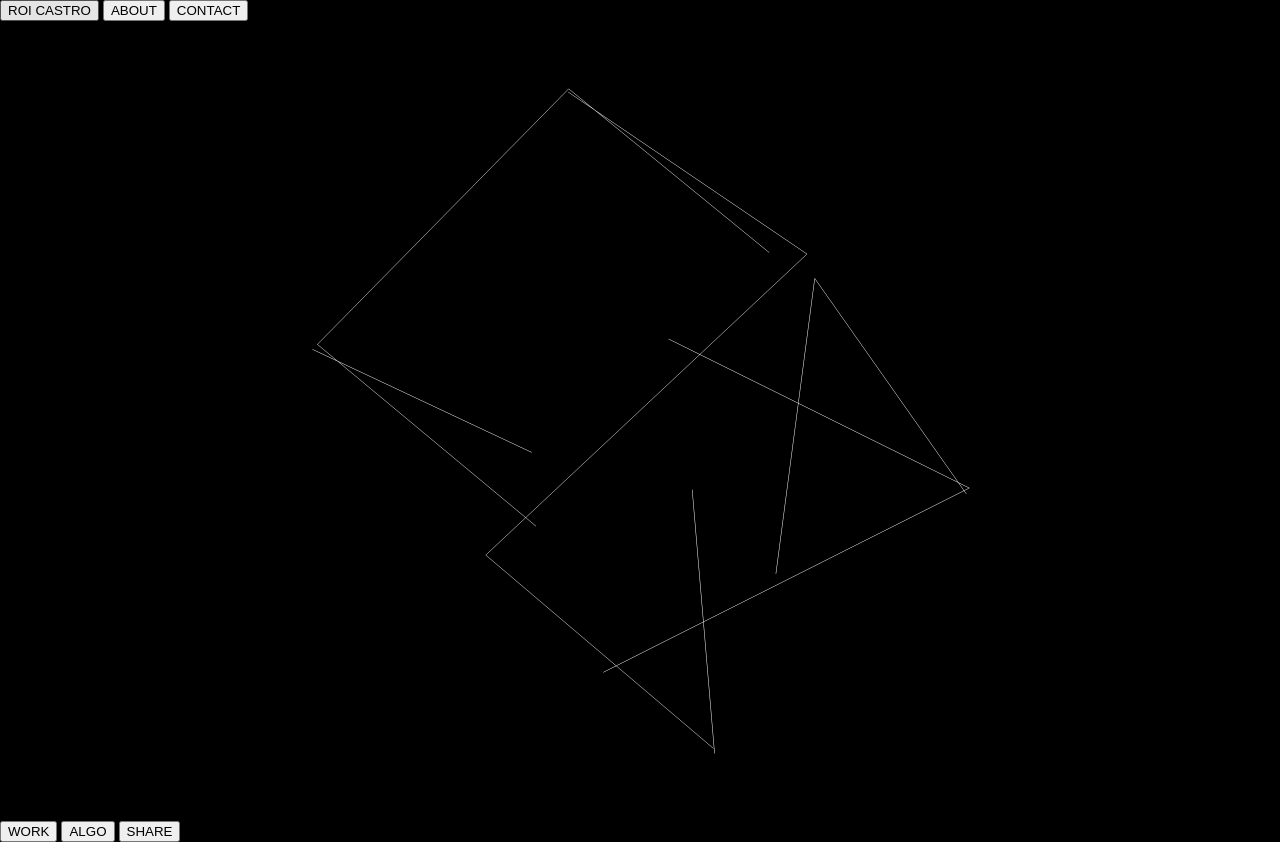
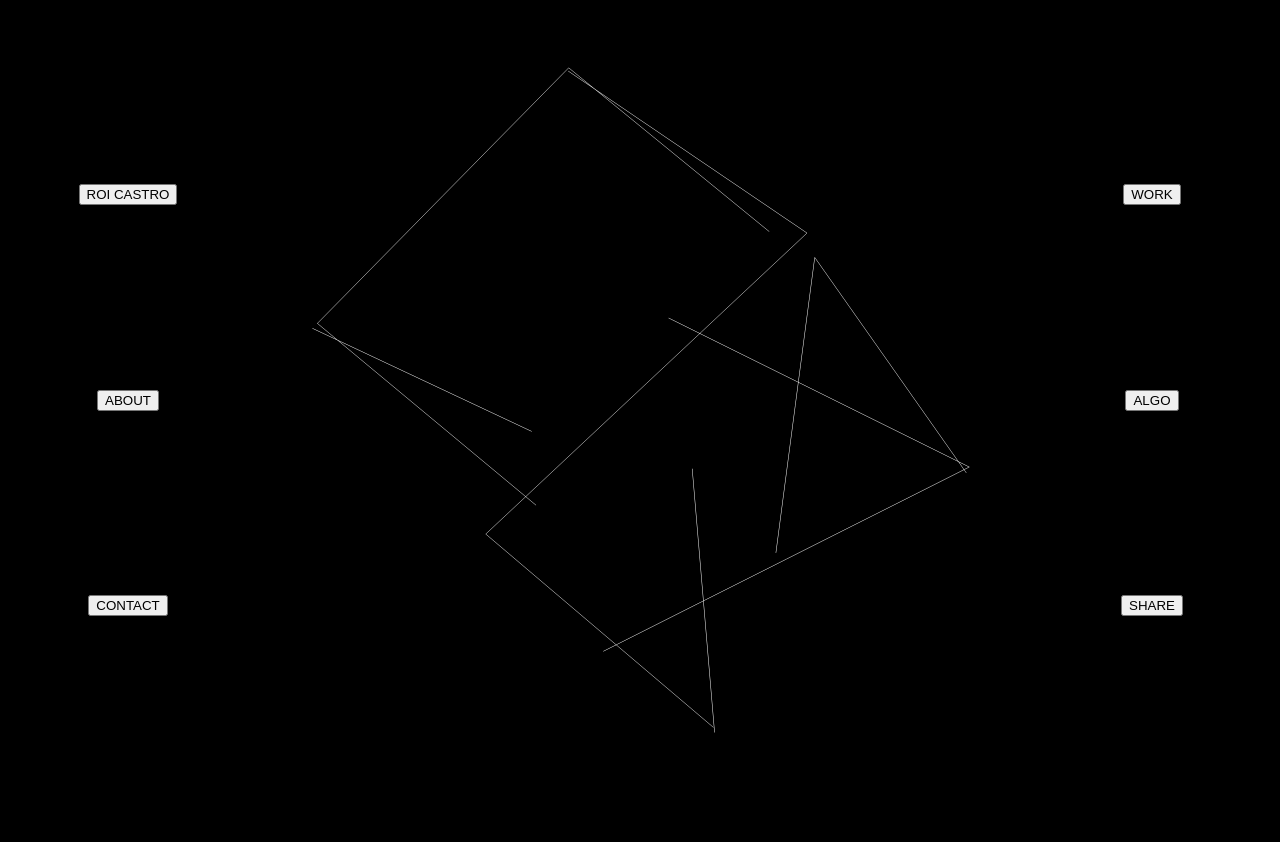
Before and after one commit to roi-castro-jurjo/roi-castro-jurjo.github.io, a plain HTML site: page cube.html in a window 1280 px wide. After the commit the page ends 800 px from the top, so only its background shows below. Drawn offline with Linux system fonts and the light colour scheme.

Commit message:
Organized buttons

```diff
--- a/media/css/cube-styles.css
+++ b/media/css/cube-styles.css
@@ -12,3 +12,24 @@ canvas {
     height: 100vh;
     width: 100%
 }
+
+.button-container {
+    display: flex;
+    flex-direction: column;
+    align-items: center;
+    justify-content: space-evenly;
+    height: 100vh;
+    width: 20vw;
+    position: absolute;
+    background-color: transparent;
+}
+
+#buttons-1 {
+    top: 0;
+    left: 0;
+}
+
+#buttons-2 {
+    top: 0;
+    right: 0;
+}
```
